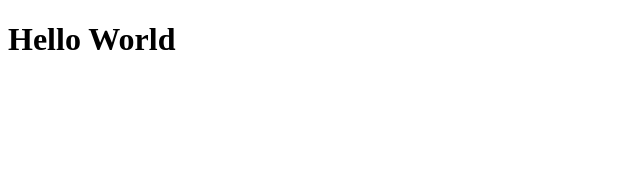
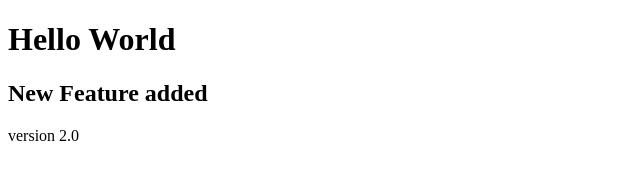
Before and after one commit to sohag-molla/local-code, a plain HTML site: page index.html in a window 1280 px wide. Shown: the whole page, without its empty margins (0-640 px from the left). Drawn offline with Linux system fonts and the light colour scheme.

Commit message:
new feature

```diff
--- a/index.html
+++ b/index.html
@@ -7,5 +7,7 @@
 </head>
 <body>
   <h1>Hello World</h1>
+  <h2>New Feature added</h2>
+  <p>version 2.0</p>
 </body>
 </html>
```
